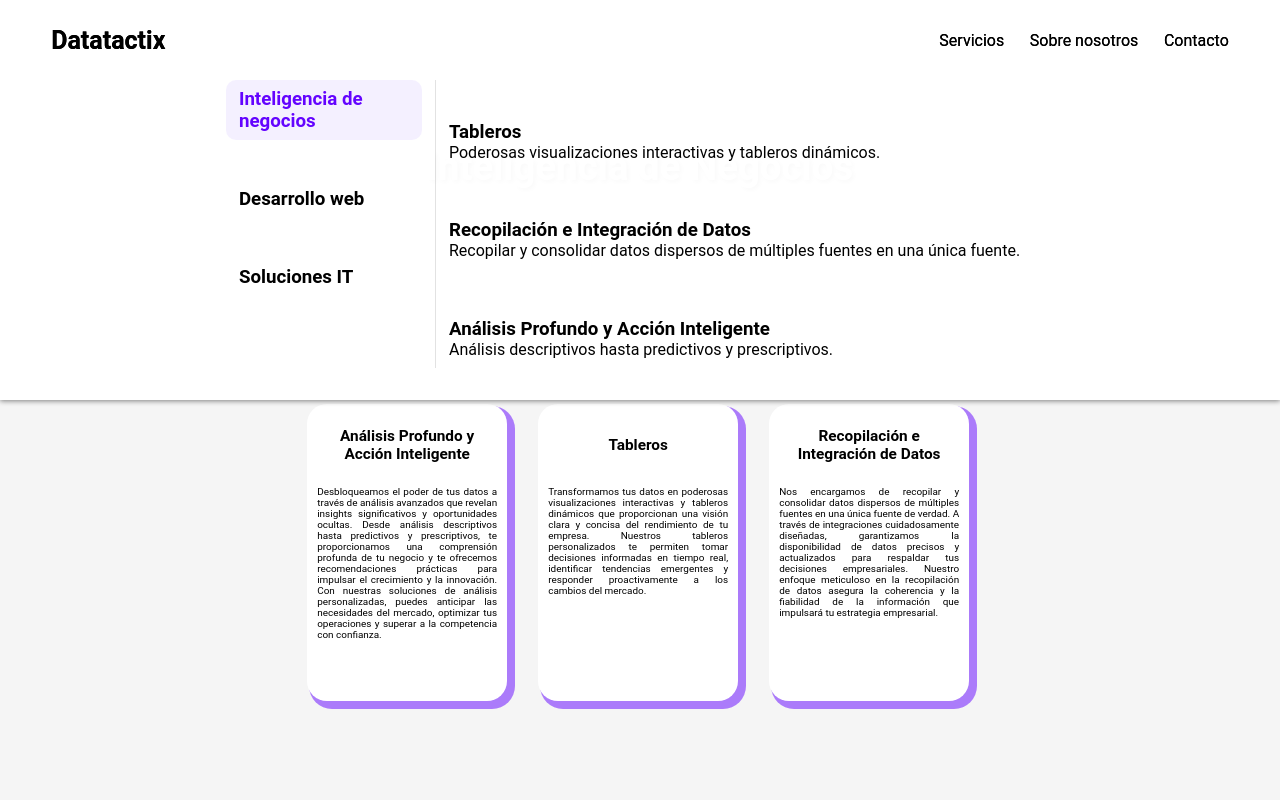
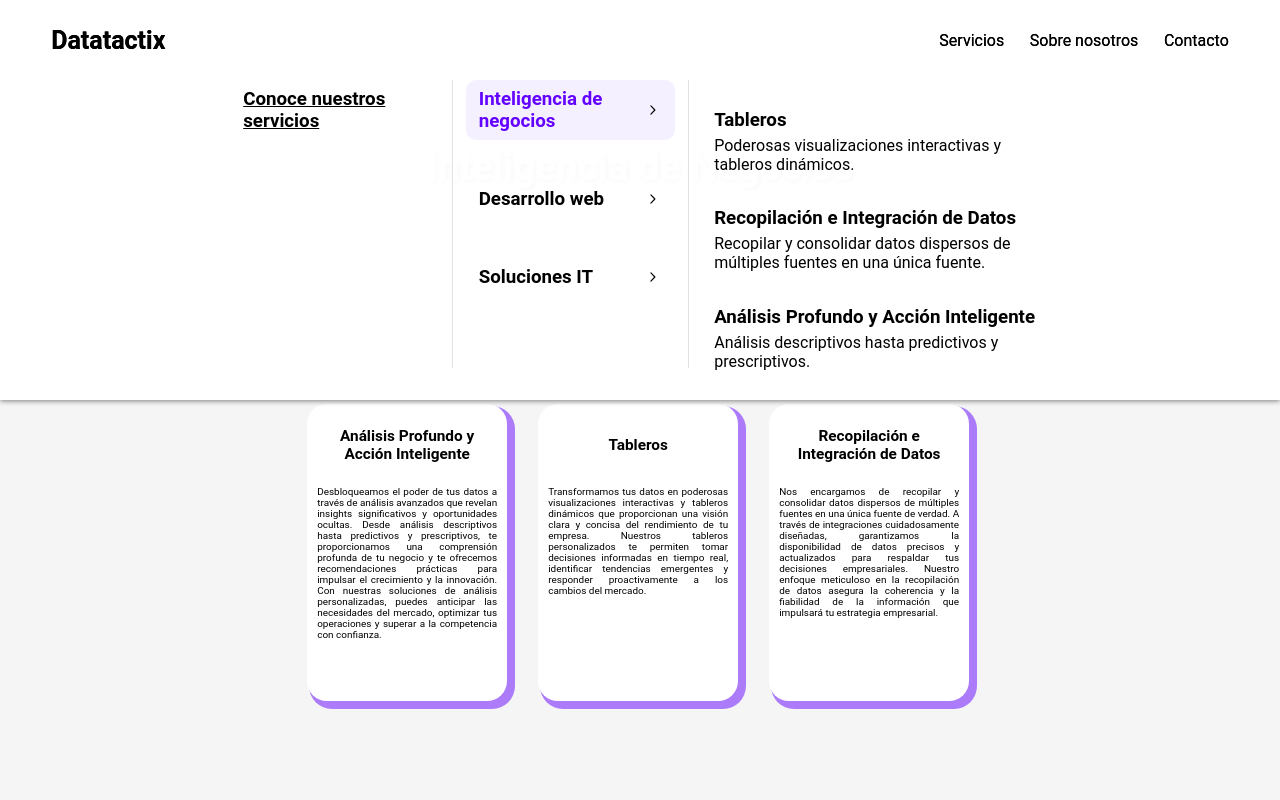
Before and after one commit to TheVisualRecklessness/Datatactix_React, a React (Create React App) app: page /Services in a window 1280 px wide. Both pictures are taken after a click on the item "Servicios". Shown: the top 800 px of the page. Built offline with nearby package versions, Linux system fonts and the light colour scheme.

Commit message:
Add styling to navbar and link to services page

```diff
--- a/src/components/Navbar.js
+++ b/src/components/Navbar.js
@@ -1,6 +1,7 @@
 import { Link, useLocation } from "react-router-dom";
 import { useRef, useEffect, useState } from "react";
 import { biInfoArray, webInfoArray, itInfoArray } from "../servicesInformationArray";
+import ArrowHead from "../assets/right_arrow_head.svg";
 
 const NavBar = () => {
     const navBarRef = useRef(null);
@@ -138,16 +139,31 @@ const NavBar = () => {
             </nav>
             <section id="info-section-header" style={{ display: toggleInfo ? "flex" : "none" }}>
                 <article id="info-header">
+                    <div id="options-header">
+                        <Link className="option-link-header" to="/Services">
+                            Conoce nuestros servicios
+                        </Link>
+                    </div>
+                    <div className="vertical-line"></div>
                     <div id="info-titles-header">
-                        <h3 ref={biRef} className="service-header service-selected-header">Inteligencia de negocios</h3>
-                        <h3 ref={webRef} className="service-header">Desarrollo web</h3>
-                        <h3 ref={itRef} className="service-header">Soluciones IT</h3>
+                        <h3 ref={biRef} className="service-header service-selected-header">
+                            Inteligencia de negocios
+                            <img src={ArrowHead} alt="Right arrow head" />
+                        </h3>
+                        <h3 ref={webRef} className="service-header">
+                            Desarrollo web
+                            <img src={ArrowHead} alt="Right arrow head" />
+                        </h3>
+                        <h3 ref={itRef} className="service-header">
+                            Soluciones IT
+                            <img src={ArrowHead} alt="Right arrow head" />
+                        </h3>
                     </div>
                     <div className="vertical-line"></div>
                     <div id="info-service-header">
                         {servicesInfo.map(service => {
                             return (
-                                <div key={service.id}>
+                                <div key={service.id} className="service-description-header">
                                     <h3>{service.title}</h3>
                                     <p>{service.description}</p>
                                 </div>
--- a/src/styles/navBar.css
+++ b/src/styles/navBar.css
@@ -1,7 +1,6 @@
 header {
   position: fixed;
   z-index: 10;
-  /* height: 10vh; */
   width: 100vw;
   background-color: transparent;
   box-shadow: none;
@@ -13,6 +12,7 @@ header {
 .nav-background {
   background-color: rgba(255, 255, 255,0.98);
   box-shadow: 0px 1px 5px rgba(0, 0, 0, 0.486);
+
   #navHome {
     margin-left: 4vw;
     display: inline-block;
@@ -82,11 +82,28 @@ ul {
 
   #info-header {
     display: flex;
-    width: 66.6666vw;
+    width: 66vw;
     height: 40vh;
 
+    #options-header {
+      width: 18vw;
+      display: flex;
+      flex-flow: column;
+      gap: 5vh;
+      padding: 0vh 1vw;
+
+      .option-link-header {
+        text-decoration: none;
+        color: black;
+        padding: 1vh 1vw;
+        font-size: 1.17em;
+        font-weight: bold;
+        text-decoration: underline;
+      }
+    }
+
     #info-titles-header {
-      width: 16.3333vw;
+      width: 18vw;
       display: flex;
       flex-flow: column;
       gap: 5vh;
@@ -95,6 +112,14 @@ ul {
       .service-header {
         cursor: pointer;
         padding: 1vh 1vw;
+        display: flex;
+        align-items: center;
+        justify-content: space-between;
+
+        img {
+          width: 1.5vw;
+          height: 1.5vw;
+        }
       }
       .service-selected-header {
         color: rgb(99, 3, 255);
@@ -104,11 +129,19 @@ ul {
     }
 
     #info-service-header {
-      width: 50.3333vw;
+      width: 30vw;
       display: flex;
       flex-flow: column;
       justify-content: space-around;
       padding: 1vw 1vw;
+    }
+
+    .service-description-header {
+      padding: 1vh 1vw;
+
+      h3 {
+        padding-bottom: 5px;
+      }
     }
   }
 }
```
Also changed, not shown: src/assets/right_arrow_head.svg (added).
